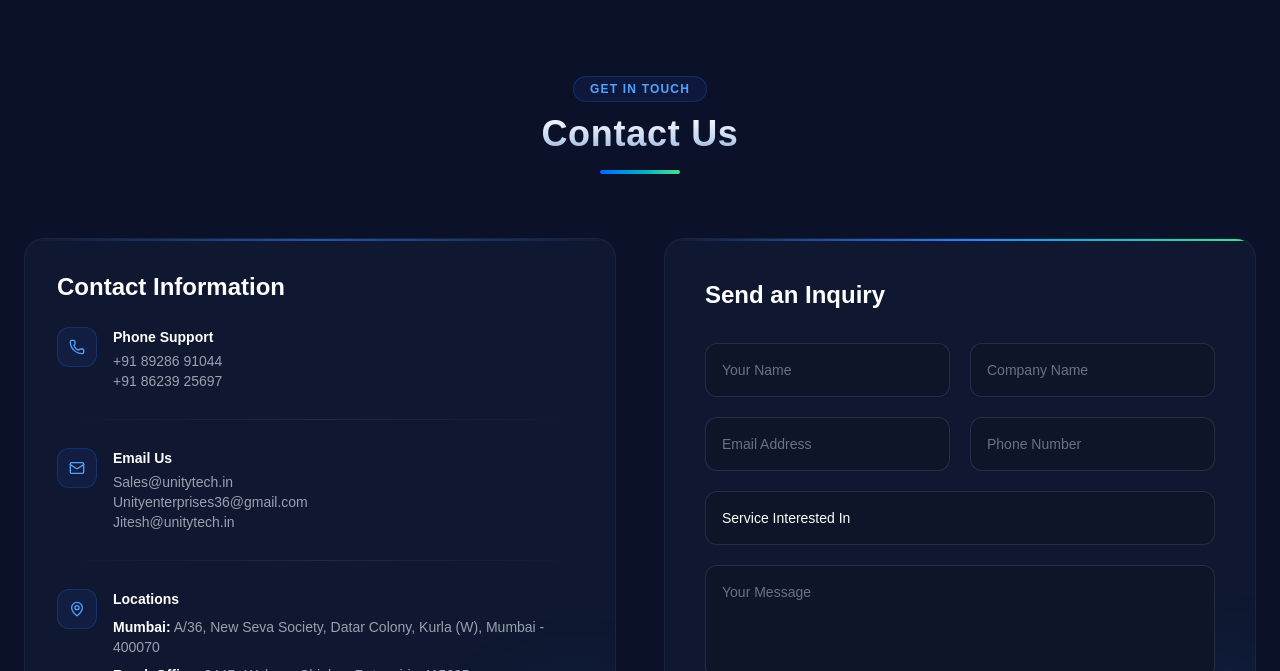
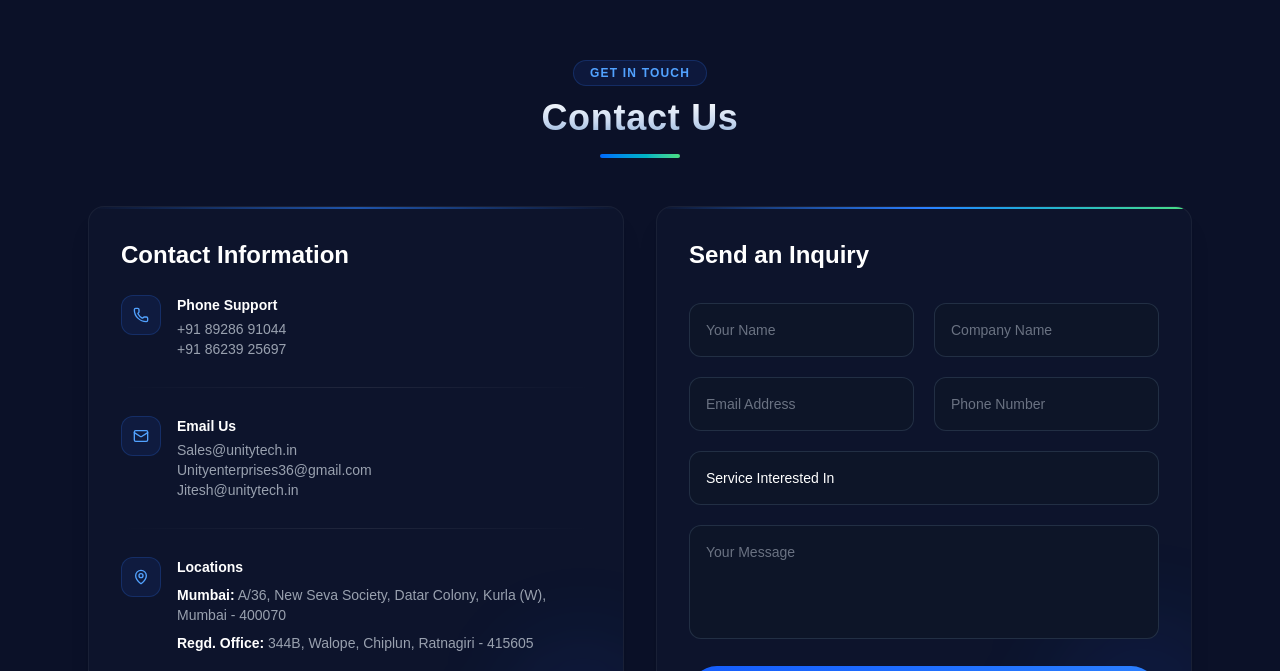
Before and after one commit to prajyotgawade/unity-Enterprises, a Next.js app: page / in a window 1280 px wide. Shown: the part 5449-6120 px from the top of the page. Built offline with nearby package versions, Linux system fonts and the light colour scheme.

Commit message:
new updates

```diff
--- a/src/components/ContactSection.tsx
+++ b/src/components/ContactSection.tsx
@@ -21,23 +21,17 @@ export default function ContactSection() {
         return () => observer.disconnect();
     }, []);
 
-    // Glow-trail mouse tracker — same as ServiceCards / WhyChooseUs
-    const handleMouseMove = (e: React.MouseEvent<HTMLDivElement>) => {
-        const card = e.currentTarget;
-        const rect = card.getBoundingClientRect();
-        card.style.setProperty("--mouse-x", `${e.clientX - rect.left}px`);
-        card.style.setProperty("--mouse-y", `${e.clientY - rect.top}px`);
-    };
+
 
     // Shared input class
     const inputCls = "w-full p-3 md:p-4 bg-[#0d1528] rounded-xl text-white border border-slate-700/60 focus:outline-none focus:border-blue-500 focus:bg-[#0B1128] focus:shadow-[0_0_0_3px_rgba(0,104,255,0.15)] transition-all placeholder:text-gray-500 text-sm";
 
     return (
-        <section ref={sectionRef} id="contact" className="py-12 md:py-20 bg-[#0B1128] transition-colors duration-300 overflow-hidden">
-            <div className="max-w-7xl mx-auto px-6">
+        <section ref={sectionRef} id="contact" className="py-12 md:py-16 bg-[#0B1128] transition-colors duration-300 overflow-hidden">
+            <div className="max-w-6xl mx-auto px-6">
 
                 {/* ── Section Header ── */}
-                <div className="text-center mb-10 md:mb-16 ue-reveal animate-fade-in-up">
+                <div className="text-center mb-10 md:mb-12 ue-reveal animate-fade-in-up">
                     <span className="inline-block px-4 py-1 rounded-full bg-blue-900/20 border border-blue-500/20 text-blue-400 font-bold text-xs uppercase tracking-widest mb-3">
                         Get In Touch
                     </span>
@@ -48,13 +42,12 @@ export default function ContactSection() {
                 </div>
 
                 {/* ── Same 2-column grid layout ── */}
-                <div className="grid grid-cols-1 lg:grid-cols-2 gap-8 md:gap-12 items-stretch">
+                <div className="grid grid-cols-1 lg:grid-cols-2 gap-6 md:gap-8 items-stretch">
 
                     {/* ── LEFT: Contact Details ── */}
                     <div className="ue-reveal ue-reveal-d1 h-full">
                         <div
-                            onMouseMove={handleMouseMove}
-                            className="ue-glow-card relative p-6 md:p-8 bg-[#0f1830] rounded-2xl border border-white/5 hover:border-blue-500/30 transition-all duration-300 overflow-hidden h-full"
+                            className="relative p-7 md:p-8 bg-[#0f1830]/60 rounded-2xl border border-white/5 hover:border-blue-500/30 transition-all duration-300 overflow-hidden h-full shadow-xl"
                         >
                             {/* Gradient top accent line */}
                             <div className="absolute top-0 left-0 right-0 h-[2px] bg-gradient-to-r from-transparent via-blue-500/60 to-transparent"></div>
@@ -123,8 +116,7 @@ export default function ContactSection() {
 
                     {/* ── RIGHT: Contact Form ── */}
                     <div
-                        onMouseMove={handleMouseMove}
-                        className="ue-reveal ue-reveal-d2 ue-glow-card relative p-6 md:p-10 bg-[#0f1830] rounded-2xl border border-white/5 hover:border-blue-500/30 overflow-hidden transition-all duration-300 h-full"
+                        className="ue-reveal ue-reveal-d2 relative p-7 md:p-8 bg-[#0f1830]/60 rounded-2xl border border-white/5 hover:border-blue-500/30 overflow-hidden transition-all duration-300 h-full shadow-xl"
                     >
                         {/* Gradient top accent line */}
                         <div className="absolute top-0 left-0 right-0 h-[2px] bg-gradient-to-r from-transparent via-blue-500 to-[#4ade80]"></div>
```
